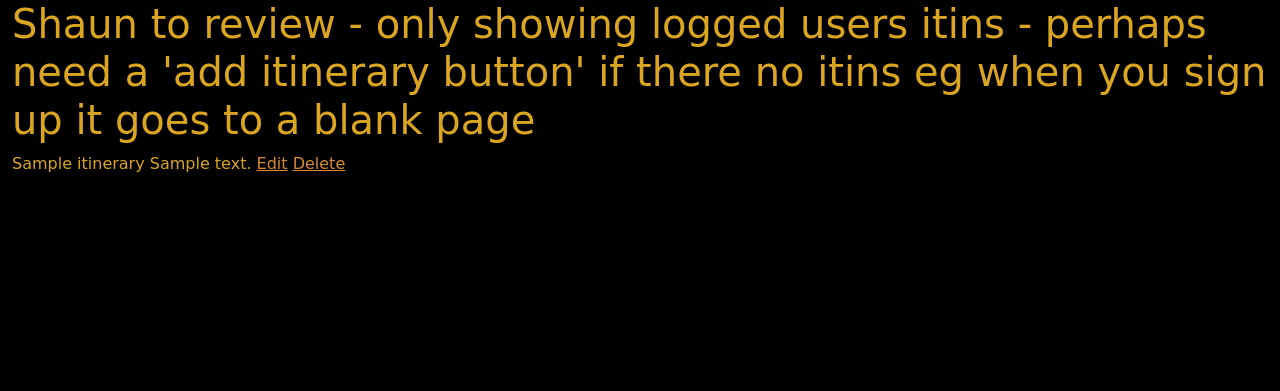
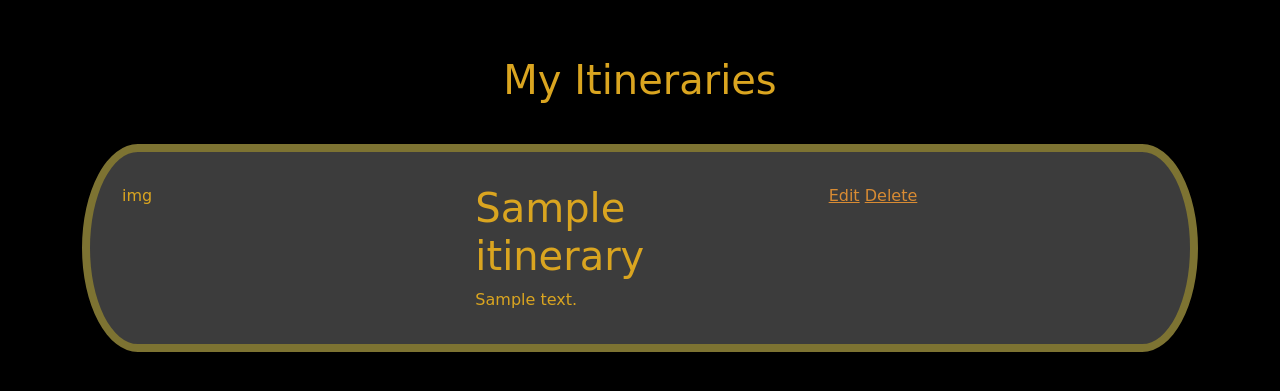
Before and after one commit to BUSAMT/DestinationInTime, a Django app: page /itins/ in a window 1280 px wide. Shown: the part 88-479 px from the top of the page. Run offline with Django 4.2, Linux system fonts and the light colour scheme; a user stored in the database is signed in; tables that the repository leaves empty hold one stand-in row (values such as "Sample post"); some web fonts are replaced.

Commit message:
itinerary index prototype created. need to resolve if images are to be added or not

```diff
--- a/main_app/templates/destinations/detail.html
+++ b/main_app/templates/destinations/detail.html
@@ -22,7 +22,7 @@
                     <div class="col">
                         <h4>{{ destination.dest_address }}</h4>
                     </div>
-                    <div class="col">
+                    <div class="col ">
                         <button class="btn">Add to Itinerary</button>
                     </div>
                 </div>
--- a/main_app/templates/itins/index.html
+++ b/main_app/templates/itins/index.html
@@ -1,16 +1,34 @@
 {% extends 'base.html' %}
 {% block content %}
 
-<h1>Shaun to review - only showing logged users itins - perhaps need a 'add itinerary
-    button' if there no itins eg when you sign up it goes to a blank page</h1>
+<!-- Shaun to review - only showing logged users itins - perhaps need a 'add itinerary  -->
+    <!-- button' if there no itins eg when you sign up it goes to a blank page -->
 
-{% for itin in itins %}
-<p>{{ itin.init_name }}
-{{ itin.itin_description }}
-<a href="{% url 'itins_update' itin.id %}">Edit</a>
-<a href="{% url 'itins_delete' itin.id %}">Delete</a>
-</p>
+<section class="container">
+    <div class="padder"></div>
+    <h1 class="title text-center">My Itineraries</h1>
+    {% for itin in itins %}
+    <div class="destination-card">
+        <div class="row">
+            <div class="col">
+                img
+            </div>
+            <div class="col">
+                <h1>{{ itin.init_name }}</h1>
+                {{ itin.itin_description }}
+            </div>
+            <div class="col">
+                <a href="{% url 'itins_update' itin.id %}">Edit</a>
+                <a href="{% url 'itins_delete' itin.id %}">Delete</a>
+            </div>
+        </div>
 
-{% endfor %}
+    </div>
+
+
+
+    {% endfor %}
+
+</section>
 
 {% endblock %}
```
